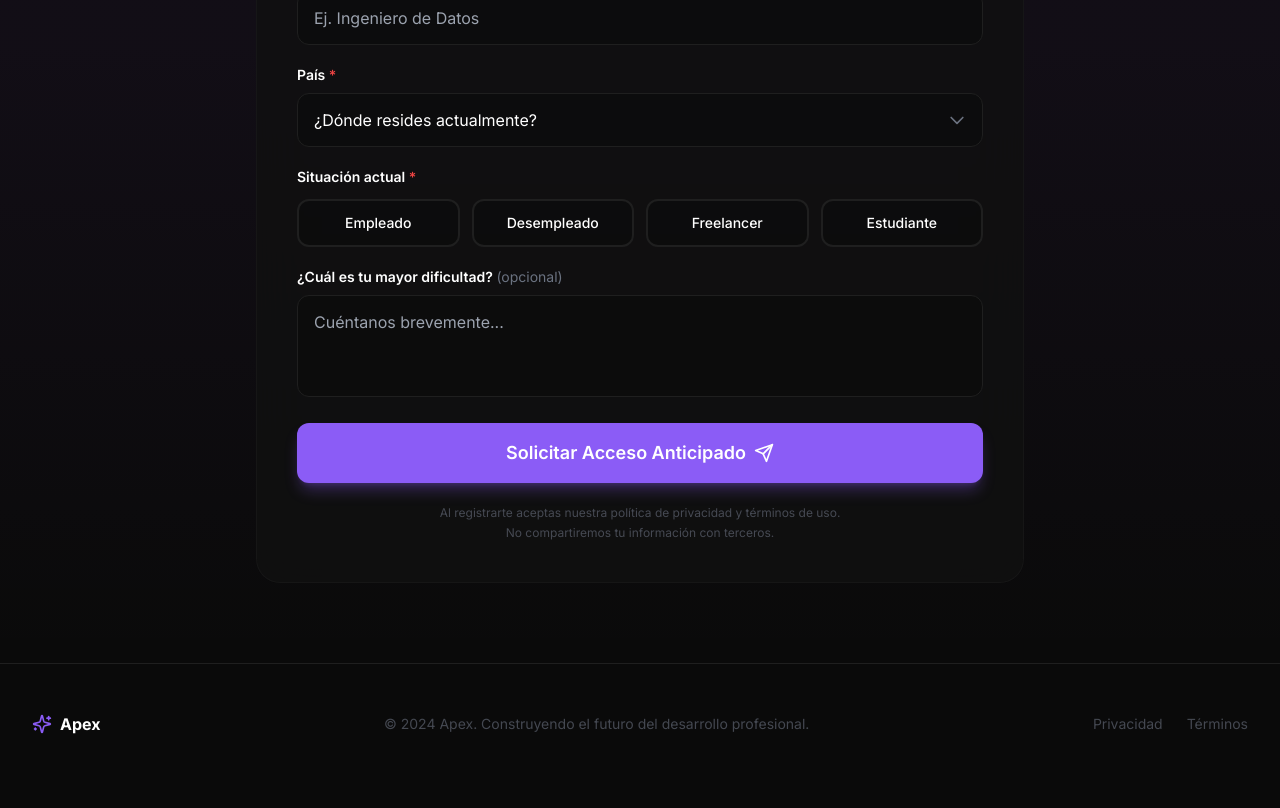
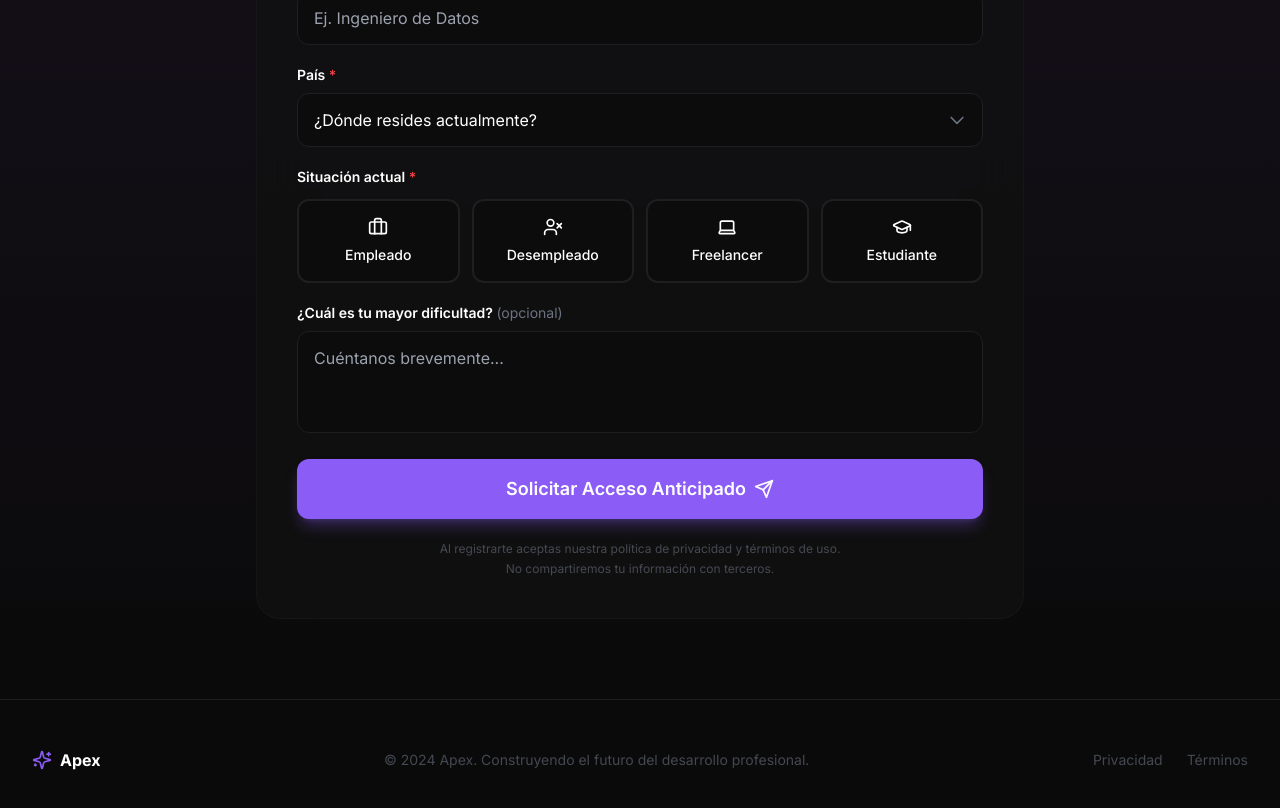
Before and after one commit to Yansmtp/Landing-Page, a Next.js app: page / in a window 1280 px wide. Shown: the part 7802-8610 px from the top of the page. Before the commit the page ends 8586 px from the top, so only its background shows below. Built offline with nearby package versions, Linux system fonts and the light colour scheme.

Commit message:
update project

```diff
--- a/src/components/WaitlistForm.tsx
+++ b/src/components/WaitlistForm.tsx
@@ -2,7 +2,7 @@
 
 import { useState } from 'react'
 import { motion } from 'framer-motion'
-import { Send, CheckCircle, Sparkles } from 'lucide-react'
+import { Send, CheckCircle, Sparkles, Briefcase, UserX, Laptop, GraduationCap } from 'lucide-react'
 import AnimatedSection from './AnimatedSection'
 
 export default function WaitlistForm() {
@@ -285,20 +285,26 @@ export default function WaitlistForm() {
                   Situación actual <span className="text-red-500">*</span>
                 </label>
                 <div className="grid grid-cols-2 sm:grid-cols-4 gap-2 sm:gap-3">
-                  {['Empleado', 'Desempleado', 'Freelancer', 'Estudiante'].map((option) => (
+                  {[
+                    { label: 'Empleado', icon: Briefcase },
+                    { label: 'Desempleado', icon: UserX },
+                    { label: 'Freelancer', icon: Laptop },
+                    { label: 'Estudiante', icon: GraduationCap },
+                  ].map(({ label, icon: Icon }) => (
                     <motion.button
-                      key={option}
+                      key={label}
                       type="button"
                       whileHover={{ scale: 1.05 }}
                       whileTap={{ scale: 0.95 }}
-                      onClick={() => setFormData({ ...formData, status: option })}
-                      className={`px-3 sm:px-4 py-2.5 sm:py-3 rounded-xl border-2 transition-all font-medium text-xs sm:text-sm ${
-                        formData.status === option
+                      onClick={() => setFormData({ ...formData, status: label })}
+                      className={`flex flex-col items-center justify-center gap-1.5 sm:gap-2 px-3 sm:px-4 py-3 sm:py-4 rounded-xl border-2 transition-all font-medium text-xs sm:text-sm ${
+                        formData.status === label
                           ? 'bg-primary/10 border-primary text-primary shadow-lg shadow-primary/20'
                           : 'bg-background/50 border-card-border hover:border-muted'
                       }`}
                     >
-                      {option}
+                      <Icon className="w-4 h-4 sm:w-5 sm:h-5" />
+                      <span>{label}</span>
                     </motion.button>
                   ))}
                 </div>
```
